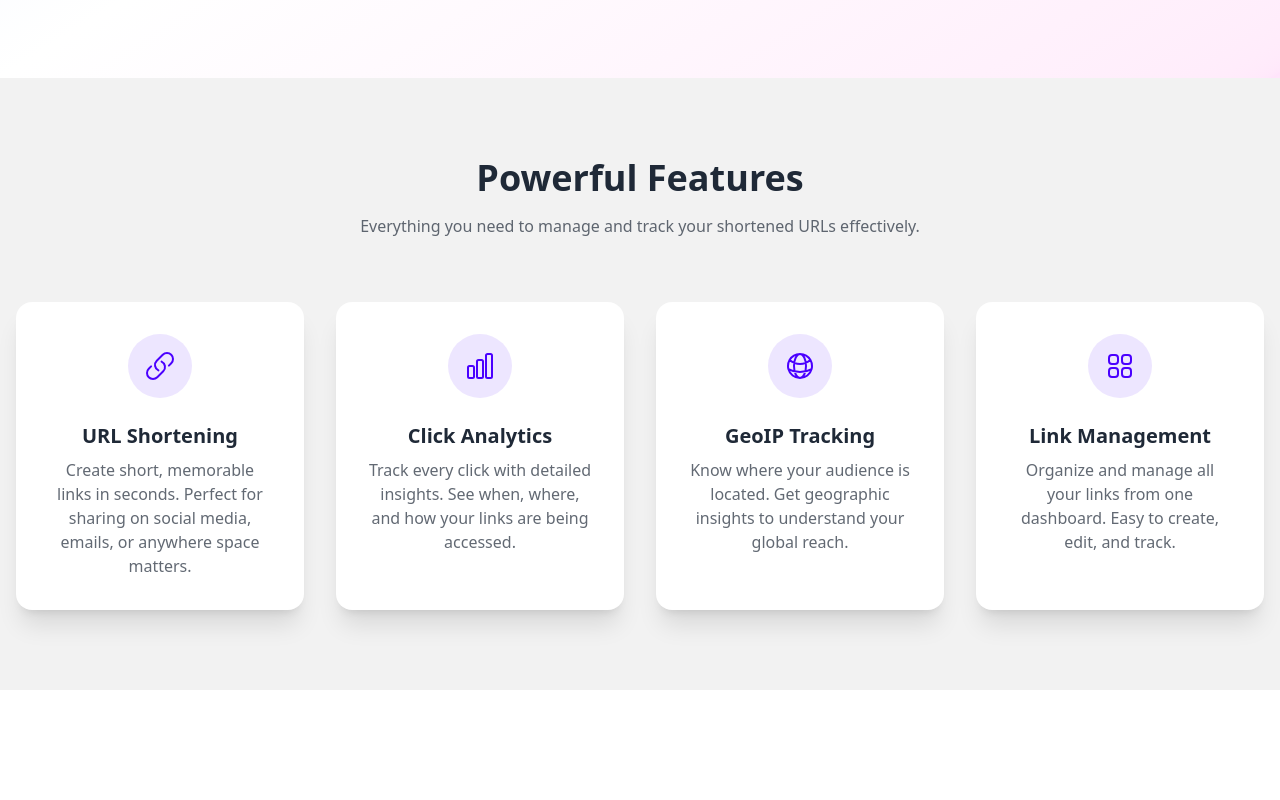
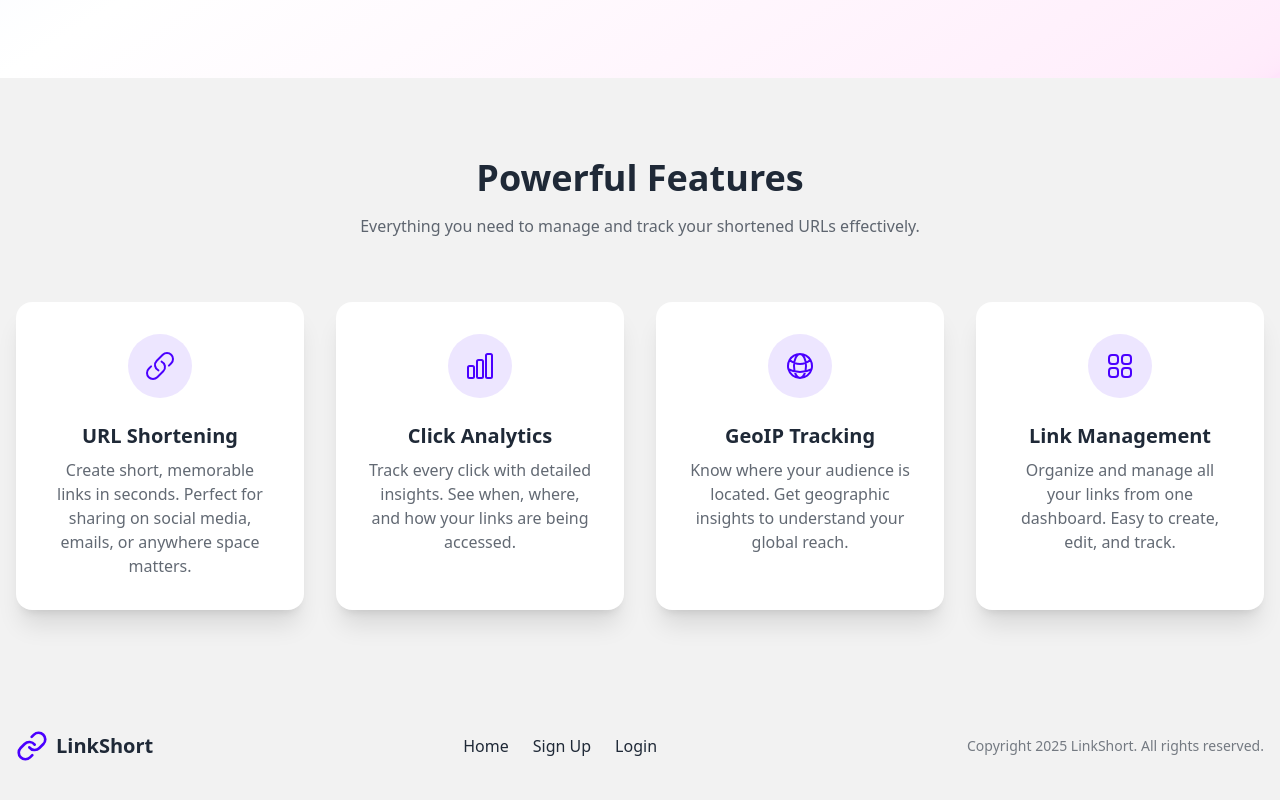
Before and after one commit to yetone/mirdb, a React (Vite) app in the folder frontend/: page / in a window 1280 px wide. Shown: the part 722-1522 px from the top of the page. Before the commit the page ends 1412 px from the top, so only its background shows below. Built offline with nearby package versions, Linux system fonts and the light colour scheme.

Commit message:
feat(frontend): add footer section with logo, links, and copyright
Add Footer component to landing page displaying:
- Logo with link icon
- Quick navigation links (Home, Sign Up, Login)
- Copyright notice with current year

Includes comprehensive unit tests for all footer elements.

```diff
--- /dev/null
+++ b/frontend/src/components/Footer.tsx
@@ -0,0 +1,53 @@
+import { Link } from 'react-router-dom'
+
+const Footer = () => {
+  const currentYear = new Date().getFullYear()
+
+  return (
+    <footer
+      data-testid="footer-section"
+      className="bg-base-200 text-base-content py-10 px-4"
+    >
+      <div className="container mx-auto">
+        <div className="flex flex-col md:flex-row justify-between items-center gap-8">
+          {/* Logo */}
+          <div data-testid="footer-logo" className="flex items-center gap-2">
+            <svg
+              className="w-8 h-8 text-primary"
+              viewBox="0 0 24 24"
+              fill="none"
+              stroke="currentColor"
+              strokeWidth="2"
+              strokeLinecap="round"
+              strokeLinejoin="round"
+            >
+              <path d="M10 13a5 5 0 0 0 7.54.54l3-3a5 5 0 0 0-7.07-7.07l-1.72 1.71" />
+              <path d="M14 11a5 5 0 0 0-7.54-.54l-3 3a5 5 0 0 0 7.07 7.07l1.71-1.71" />
+            </svg>
+            <span className="text-xl font-bold">LinkShort</span>
+          </div>
+
+          {/* Quick Links */}
+          <nav data-testid="footer-links" className="flex flex-wrap gap-6 justify-center">
+            <Link to="/" className="link link-hover">
+              Home
+            </Link>
+            <Link to="/register" className="link link-hover">
+              Sign Up
+            </Link>
+            <Link to="/login" className="link link-hover">
+              Login
+            </Link>
+          </nav>
+
+          {/* Copyright */}
+          <p data-testid="footer-copyright" className="text-sm text-base-content/60">
+            Copyright {currentYear} LinkShort. All rights reserved.
+          </p>
+        </div>
+      </div>
+    </footer>
+  )
+}
+
+export default Footer
--- a/frontend/src/pages/Home.tsx
+++ b/frontend/src/pages/Home.tsx
@@ -1,11 +1,13 @@
 import HeroSection from '../components/HeroSection'
 import FeaturesSection from '../components/FeaturesSection'
+import Footer from '../components/Footer'
 
 const Home = () => {
   return (
     <main data-testid="home-page">
       <HeroSection />
       <FeaturesSection />
+      <Footer />
     </main>
   )
 }
```
Also changed, not shown: 1 other file (tests, documents, lock files or other folders).
